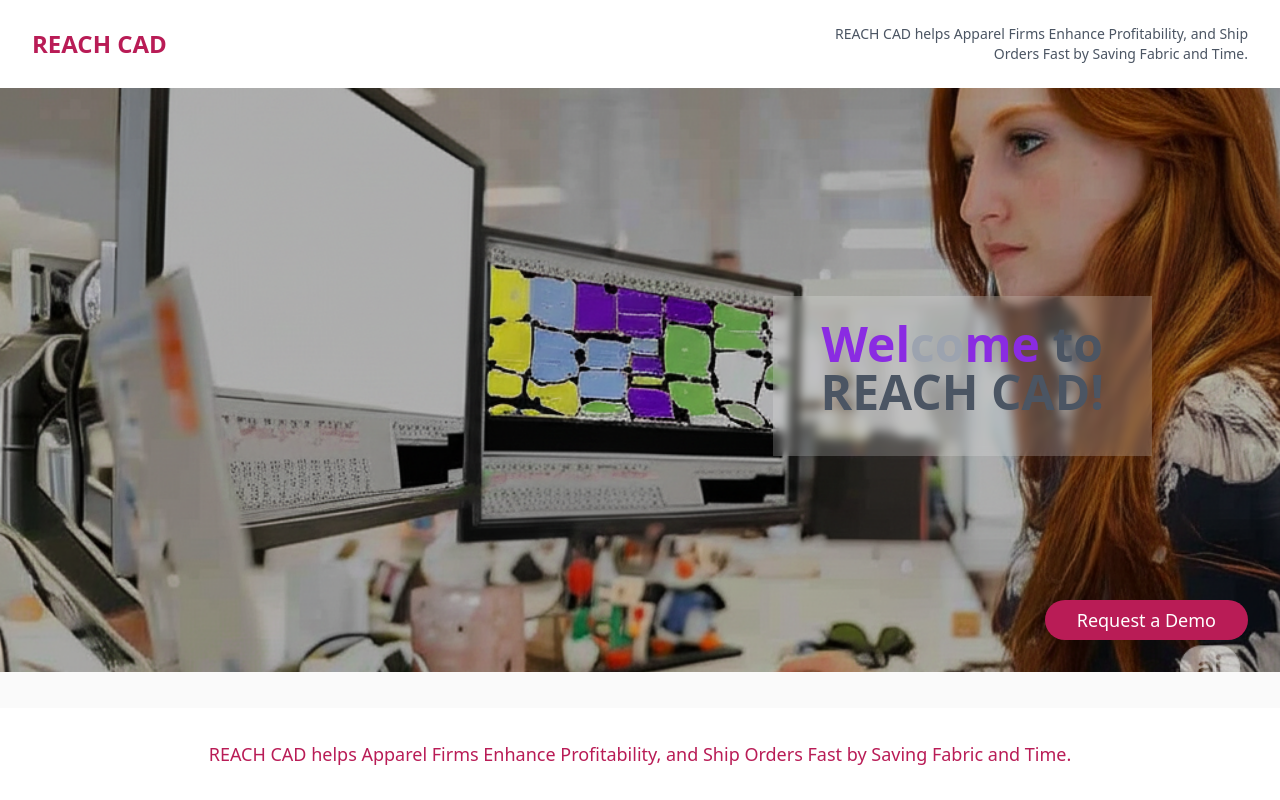
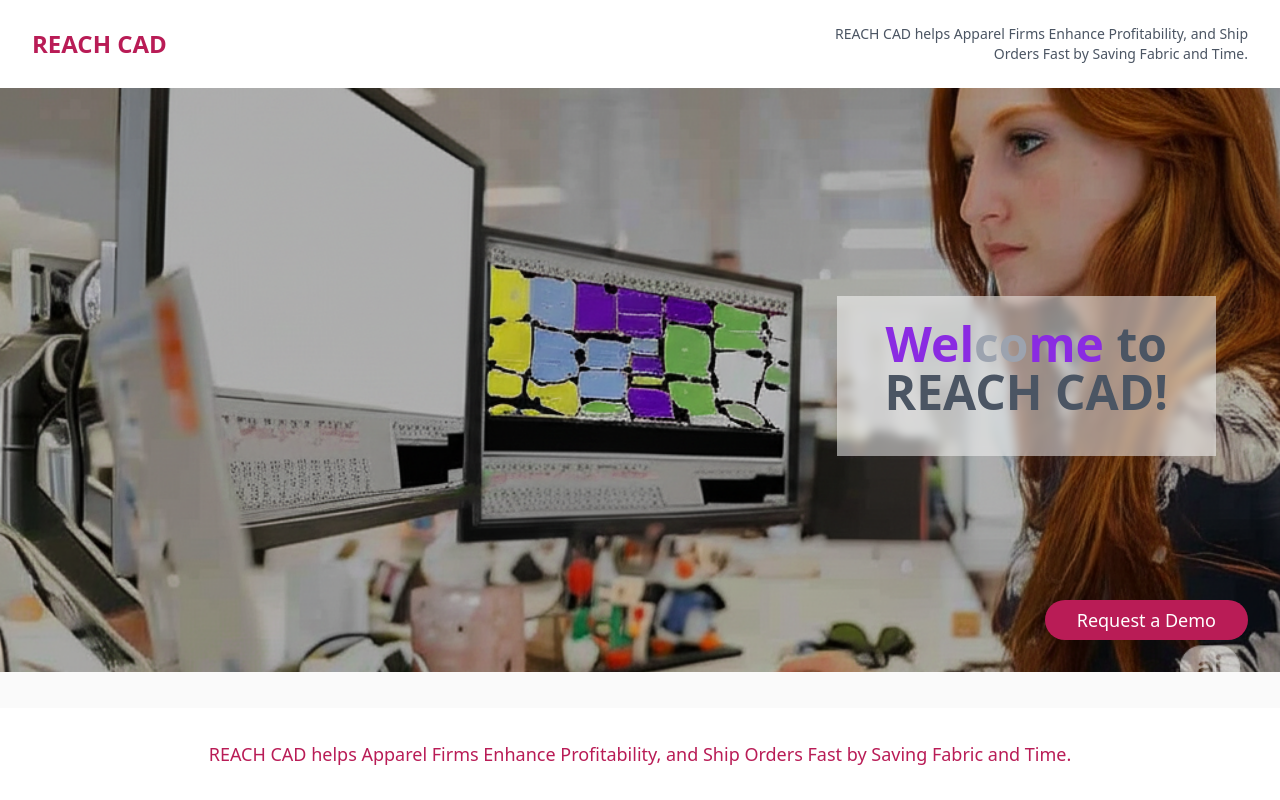
Before and after one commit to Reach-CutPlanner/Reach-Cutplanner, a React (Vite) app: page / in a window 1280 px wide. Shown: the top 800 px of the page. Built offline with nearby package versions, Linux system fonts and the light colour scheme.

Commit message:
Refactor: Adjust hero section welcome message
Shifted the "Welcome to REACH CAD" message to the right and adjusted its background to be more white.

```diff
--- a/src/components/Hero.tsx
+++ b/src/components/Hero.tsx
@@ -21,8 +21,8 @@ const Hero = () => {
       </div>
 
       {/* Central welcome message */}
-      <div className="absolute inset-0 flex items-center justify-end pr-32 pt-20 pb-32">
-        <div className="bg-white/20 backdrop-blur-sm px-12 py-6 text-center">
+      <div className="absolute inset-0 flex items-center justify-end pr-16 pt-20 pb-32">
+        <div className="bg-white/50 backdrop-blur-sm px-12 py-6 text-center">
           <h2 className="text-5xl font-bold mb-4">
             <span className="text-[#8A2BE2]">Wel</span><span className="text-gray-400">co</span><span className="text-[#8A2BE2]">me</span> <span className="text-gray-600">to</span>
             <br />
```
